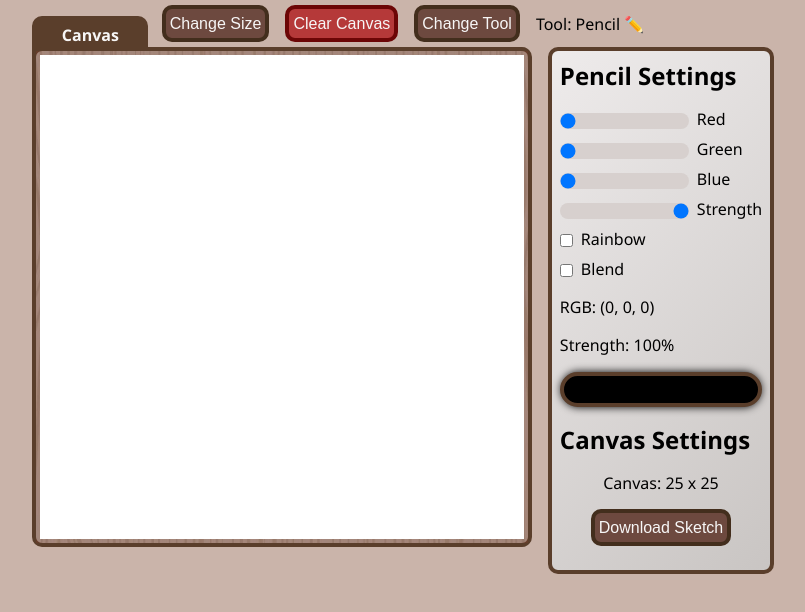
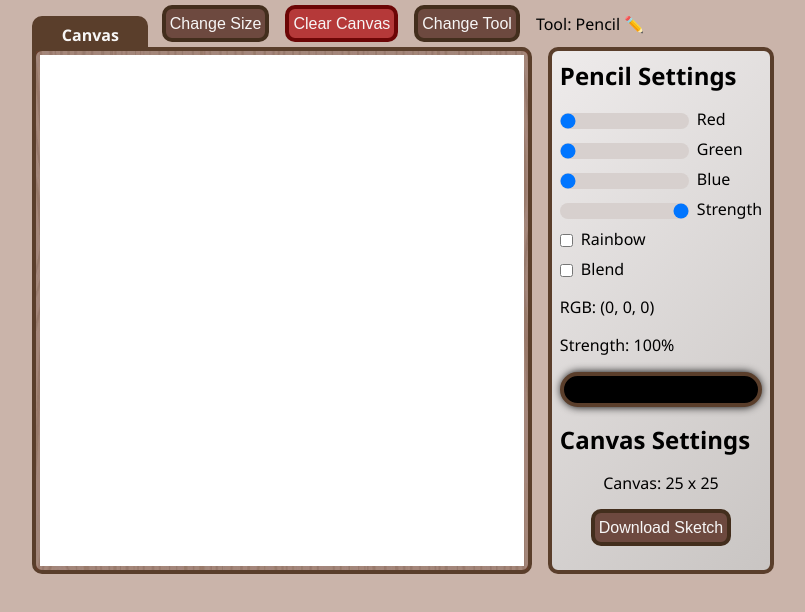
Before and after one commit to gaberashko/etch-a-sketch, a plain HTML site: page index.html in a window 1280 px wide. Shown: the whole page, without its empty margins (237-1042 px from the left). Drawn offline with Linux system fonts and the light colour scheme.

Commit message:
Dimension sizings

```diff
--- a/styles.css
+++ b/styles.css
@@ -130,7 +130,8 @@ input[type="range"]#blue::-moz-range-progress {
 
 .container {
     min-width: 500px;
-    height: 500px;
+    min-height: 500px;
+    aspect-ratio: 1/1;
     padding: 4px;
     background: url("../images/wood-grain.jpg") ;
     background-color: var(--pac);
@@ -204,6 +205,7 @@ input[type="range"]#blue::-moz-range-progress {
 }
 
 .side-option-container {
+    width: max-content;
     border: var(--PBORDER);
     border-radius: 10px;
     background:linear-gradient(135deg, var(--GRADIENTPRIM), var(--GRADIENTSEC));
@@ -337,6 +339,7 @@ button:active, .upload-btn:active {
     }
 
     .side-option-container {
+        width: 100%;
         border: 2px solid var(--pac);
     }
 
```
